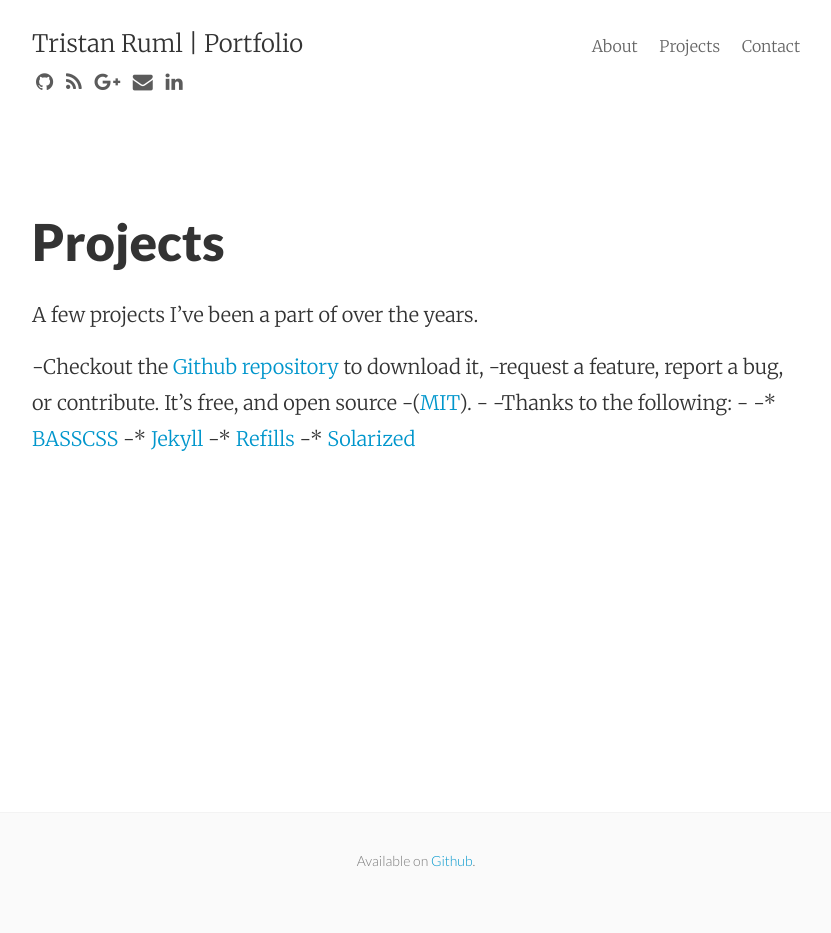
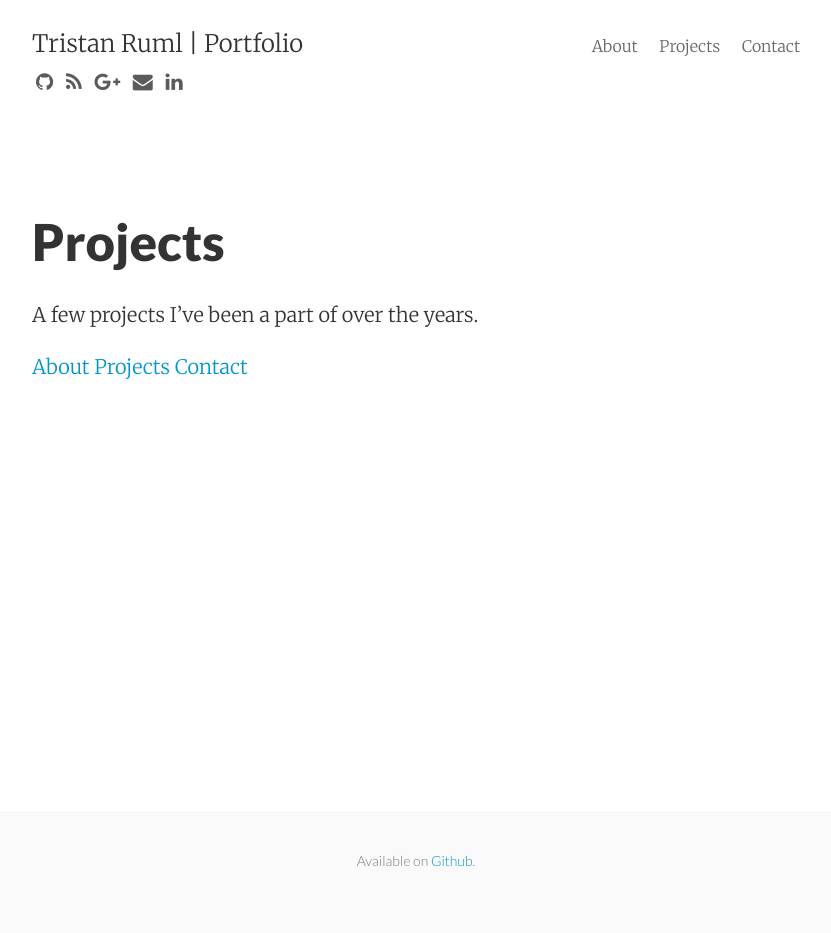
Before and after one commit to tkruml/tkruml.github.io, a Jekyll site: the page built from projects.md, in a window 1280 px wide. Shown: the whole page, without its empty margins (224-1055 px from the left). Built offline with Jekyll 4.4.1, drawn with Linux system fonts in a browser that asks for light colours; nearby versions of some CDN libraries.

Commit message:
Update projects.md

```diff
--- a/projects.md
+++ b/projects.md
@@ -6,13 +6,6 @@ permalink: /projects/
 
 A few projects I've been a part of over the years.
 
--Checkout the [Github repository](https://github.com/johnotander/pixyll) to download it,
--request a feature, report a bug, or contribute. It's free, and open source
--([MIT](http://opensource.org/licenses/MIT)).
--
--Thanks to the following:
--
--* [BASSCSS](http://basscss.com)
--* [Jekyll](http://jekyllrb.com)
--* [Refills](http://refills.bourbon.io/)
--* [Solarized](http://ethanschoonover.com/solarized)
+<a href="{{ site.baseurl }}/about/">About</a>
+<a href="{{ site.baseurl }}/projects/">Projects</a>
+<a href="{{ site.baseurl }}/contact/">Contact</a>
```
